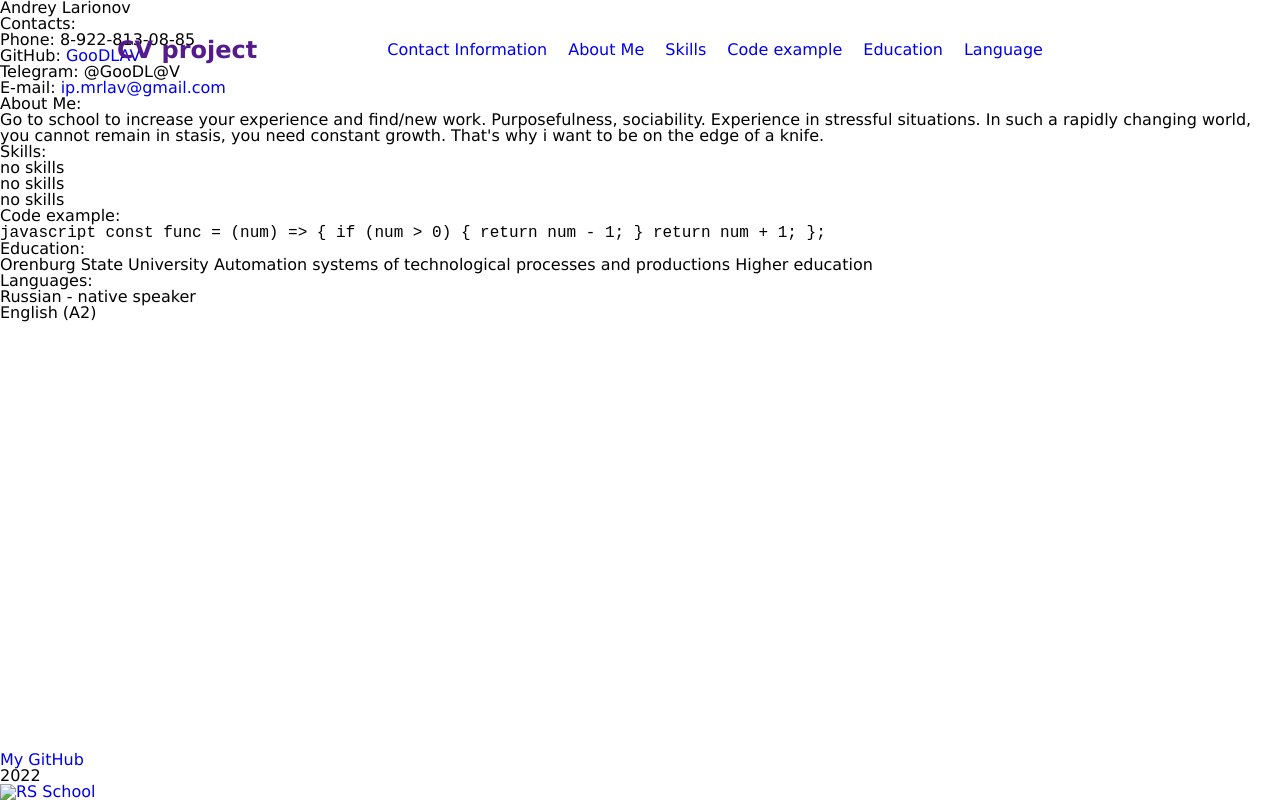
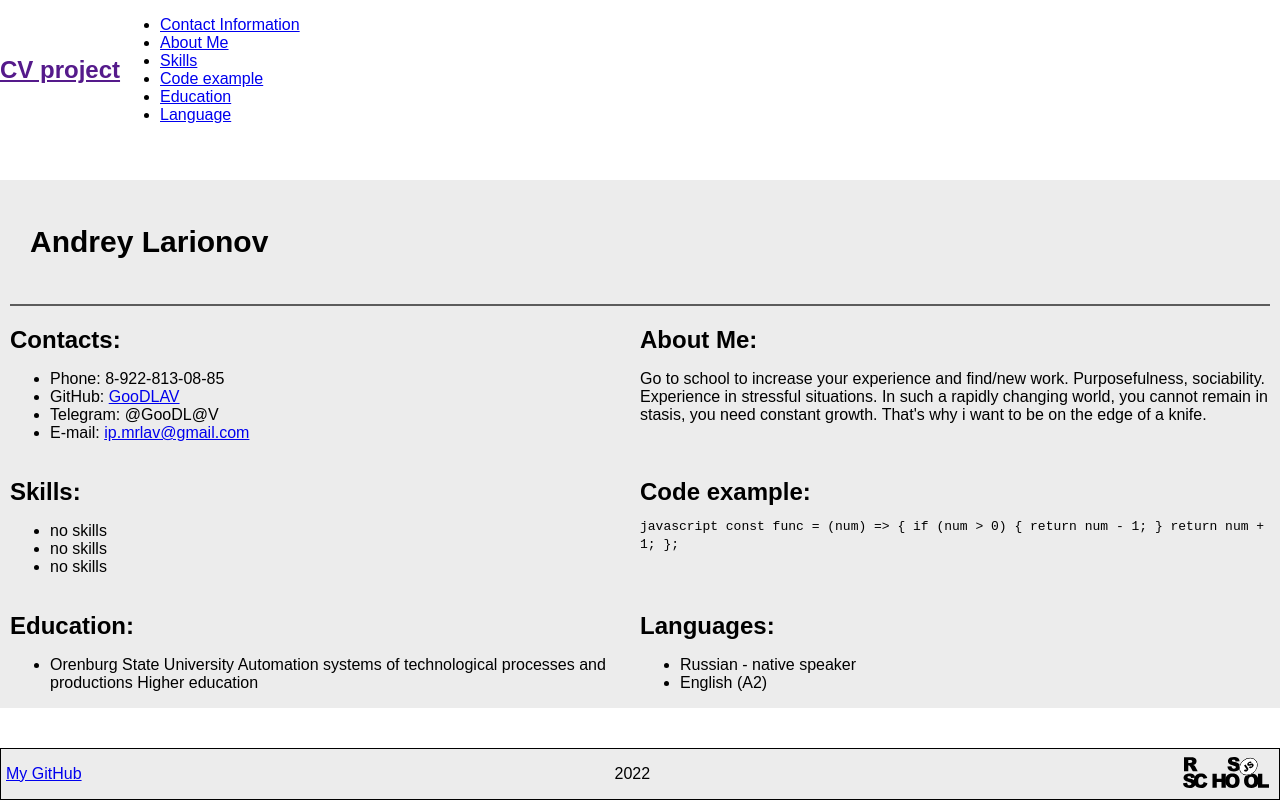
Before and after one commit to GooDLAV/rsschool-cv, a plain HTML site: page index.html in a window 1280 px wide. Drawn offline with Linux system fonts and the light colour scheme.

Commit message:
fix: code main and footer

```diff
--- a/css/style.css
+++ b/css/style.css
@@ -1,61 +1,21 @@
-*,
-*::before,
-*::after{
+body {
+	font-family: 'Poppins', sans-serif;
+	/*  минимальная высота body не может быть меньше высоты страницы */
+	min-height: 100vh;
+	/* убрать вертикальную прокрутку */
+	margin: 0;
 	padding: 0;
-	margin: 0;
-	border: 0;
+	/* прижимаем футер к низу */
+	display: flex;
+	flex-direction: column;
+	/* все элементы размещаются на максимальном расстоянии друг от друга, крайние прижаты к границам родителя. */
+	justify-content: space-between;
+}
+
+* {
 	box-sizing: border-box;
 }
-a {
-	text-decoration: none;
-}
-ul,
-ol,
-li {
-	list-style: none;
-	}
-img {
-	vertical-align: top;
-}
-h1,
-h2,
-h3,
-h4,
-h5,
-h6 {
-	font-weight: inherit;
-	font-size: inherit;
-}
-html,
-body{
-	height: 100%;
-	line-height: 1;
-	font-size: 16px;
-	color:black;
-	font-family: Verdana, Geneva, Tahoma, sans-serif;
-}
-/*------------------------------------------------------------------------------------*/
-.wrap {
-	min-height: 100%;
-	overflow: hidden;
-	display: flex;
-	flex-direction: column;
-}
-/*------------------------------------------------------------------------------------*/
-._container {
-	max-width: 1046px;
-	padding: 0px 15px;
-	margin: 0px auto;
-	box-sizing: content-box;
-}
-/*-ШАПКА---------------------------------------------------------------------------*/
-.header{
-	position: absolute;
-	width: 100%;
-	left: 0;
-	top: 0;
-	z-index: 50;
-}
+
 .header__container{
 	display: flex;
 	min-height: 100px;
@@ -65,29 +25,103 @@ body{
 	font-size: 24px;
 	font-weight: 700;
 }
-.header__menu{
-	margin: 0px 0px 0px 130px;
-}
-.Menu{
-	flex-wrap: wrap;
-	display: flex;
-}
-.menu__item{
-	margin: 0px 21px 0px 0px;
-}
-.menu__link{
-	color: aquamarine;
-	font-weight: 600;
-	line-height: 171%;
-
-}
-/*-MAIN---------------------------------------------------------------------------*/
-.main{
-	flex: 1 1 auto;
+.main {
+	background-color: #ececec;
 }
 
+.footer {
+	border: 1px solid black;
+	background-color: #ececec;
+}
 
-/*-ПОДВАЛ---------------------------------------------------------------------------*/
-.footer{
+.container {
+	max-width: 1440px;
+	margin: 0 auto;
+}
 
+.main-container {
+	display: flex;
+	/* растянуть по ширине */
+	justify-content: space-between;
+	/* по центру по вертикали */
+
+	padding: 0 10px 0 10px;
+	flex-wrap: wrap;
 }
+
+.footer-container {
+	display: flex;
+	/* растянуть по ширине */
+	justify-content: space-between;
+	/* по центру по вертикали */
+	align-items: center;
+	padding: 0 10px 0 5px;
+}
+
+.nav {
+	font-size: 20px;
+}
+
+.menu {
+	display: flex;
+	justify-content: center;
+	align-items: center;
+	/* убрать точки с пунктов */
+	list-style: none;
+	padding: 0 10px 0 0;
+}
+
+.menu-link {
+	padding: 0 10px;
+	line-height: 50px;
+	transition: .5s;
+	text-decoration: none;
+}
+
+html {
+	scroll-behavior: smooth;
+}
+
+.section {
+	width: 50%;
+}
+
+.section-profile {
+	display: flex;
+	justify-content: space-between;
+	width: 100%;
+	padding: 20px;
+	border-bottom: 2px solid #5c5c5c;
+}
+
+.section-profile-photo {
+	width: 180px;
+	height: 220px;
+	border: 1px solid black;
+}
+
+.section-title-profile {
+	font-size: 30px;
+}
+
+.section-title {
+	margin-bottom: 10px;
+	font-weight: 600;
+}
+
+@media (max-width: 768px) {
+	.section {
+		 width: 100%;
+	}
+}
+@media (max-width: 900px) {
+	.header {
+		 display: none;
+	}
+}
+@media (max-width: 480px) {
+	.section-profile {
+		 flex-direction: column;
+		 align-items: center;
+	}
+}
--- a/index.html
+++ b/index.html
@@ -9,32 +9,17 @@
 	<script src="https://cdnjs.cloudflare.com/ajax/libs/prefixfree/1.0.7/prefixfree.min.js"></script>
 </head>
 <body>
-		<div class="wrap">
 	<header class="header">
 		<div class="header__container _container">
-					<a href="" class="header__logo">
-						CV project
-					</a>
+			<a href="" class="header__logo">CV project</a>
 				<nav class="header__menu">
 					<ul class="Menu">
-							<li class="menu__item">
-								<a href="menu__link">Contact Information</a>
-							</li>
-							<li class="menu__item">
-								<a href="menu__link">About Me</a>
-							</li>
-							<li class="menu__item">
-								<a href="menu__link">Skills</a>
-							</li>
-							<li class="menu__item">
-								<a href="menu__link">Code example</a>
-							</li>
-							<li class="menu__item">
-								<a href="menu__link">Education</a>
-							</li>
-							<li class="menu__item">
-								<a href="menu__link">Language</a>
-							</li>
+						<li class="menu__item"><a href="menu__link">Contact Information</a></li>
+						<li class="menu__item"><a href="menu__link">About Me</a></li>
+						<li class="menu__item"><a href="menu__link">Skills</a></li>
+						<li class="menu__item"><a href="menu__link">Code example</a></li>
+						<li class="menu__item"><a href="menu__link">Education</a></li>
+						<li class="menu__item"><a href="menu__link">Language</a></li>
 					</ul>
 				</nav>
 		</div>
@@ -96,18 +81,17 @@
 						 </ul>
 					</section>
 				</div>
+		</div>
 				</main>
-			<div class="footer footer">
+			<footer class="footer">
 				<div class="container footer-container">
-					<a href="https://github.com/GooDLAV">
-						 <p>My GitHub</p>
-					</a>
+					<a href="https://github.com/GooDLAV"><p>My GitHub</p></a>
 					<p>2022</p>
 					<a href="https://rs.school/js/">
-						 <img src="assets/svg/rs-school-logo.svg" width="86" height="32" alt="RS School">
-					</a>
+						<img src="/rsschool-cv/image/rs-school-logo.svg" width="86" height="32" alt="RS School"></a>
 				</div>
-			</div>
+			</footer>
 		</div>
 </body>
+
 </html>
```
Also changed, not shown: image/main-block/logo.jpg (renamed from image/main-block/kris-lewis-sadie-art-piosik-sobachka.jpg), image/rs-school-logo.svg (added). Lines whose indentation alone changed are shown as unchanged.
